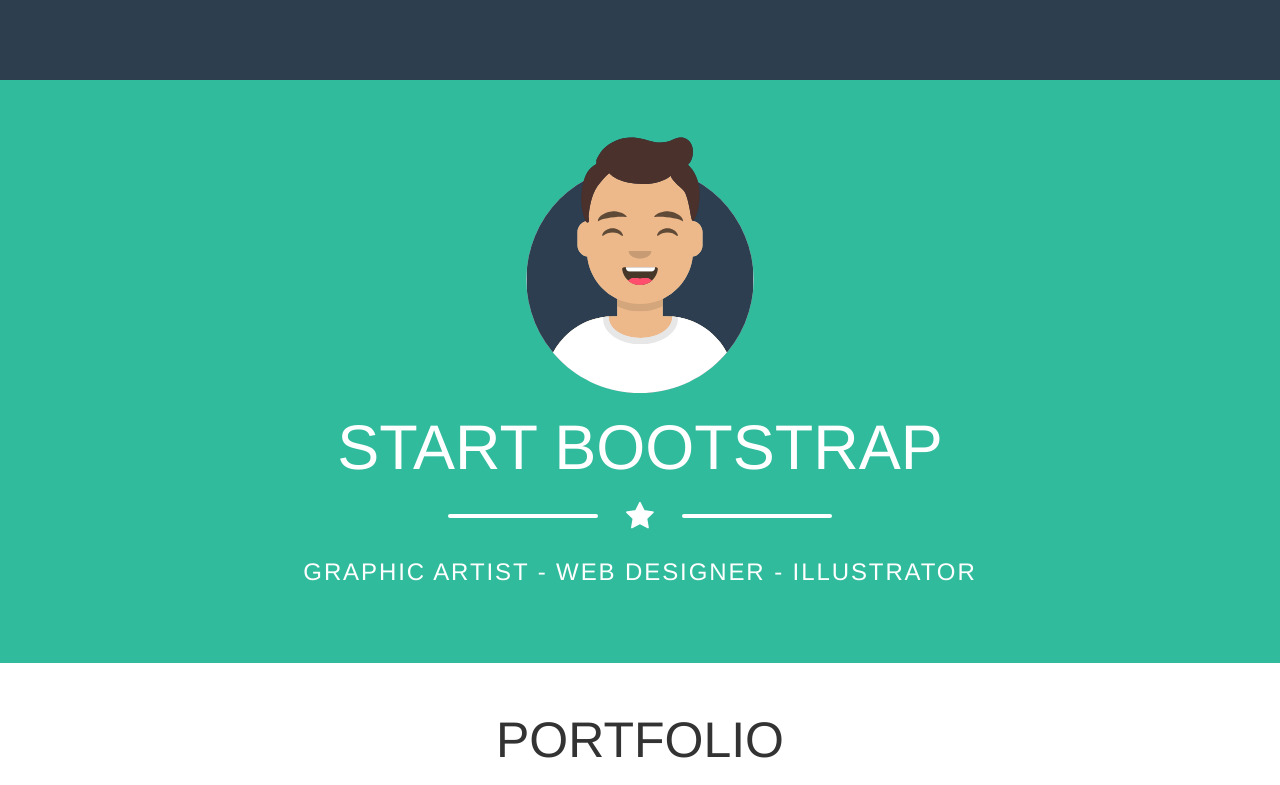
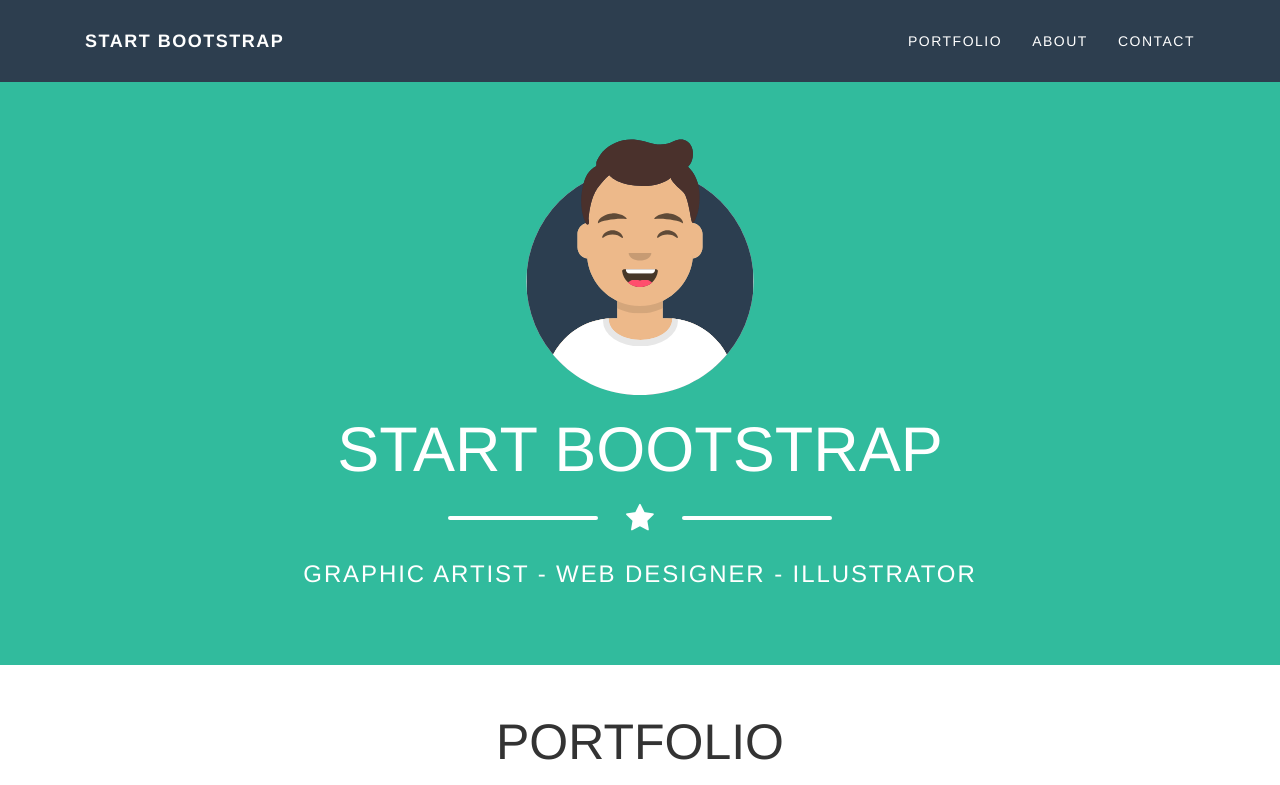
Before and after one commit to Giagar/html-css-bootstrap-freelancer, a plain HTML site: page index.html in a window 1280 px wide. Shown: the top 785 px of the page. Drawn offline with nearby package versions, Linux system fonts and the light colour scheme.

Commit message:
nav: done but sandwich not working

```diff
--- a/css/style.css
+++ b/css/style.css
@@ -51,15 +51,28 @@
 
 /* ----STYLE */
 /* ----nav */
-.my-nav {
-  height: 80px;
+.my-nav  {
+  padding-top: 16px;
+  padding-bottom: 16px;
   background: #2d3e4f;
+  letter-spacing: 1.5px;
 }
 
-/*
-nav li:hover color:1abc9c;
-togliere .active
- */
+.my-nav .navbar-header {
+  font-size: 28px;
+  font-weight: bold;
+}
+
+.my-nav a {
+  color: white;
+  text-transform: uppercase;
+}
+
+.my-nav li a:hover {
+  background: transparent;
+  transform: scale(1.2);
+  color: #1abc9c;
+}
 
 /* ----jumbotron */
 #header .my-img-width {
--- a/index.html
+++ b/index.html
@@ -12,7 +12,26 @@
   <body>
     <div class="wrapper">
 
-      <nav class="my-nav"></nav>
+      <!-- <nav class="my-nav"> -->
+        <nav class="my-nav color-white">
+          <div class="container">
+            <!-- Brand and toggle get grouped for better mobile display -->
+            <div class="navbar-header">
+              <a class="navbar-brand color-white" href="#">start bootstrap</a>
+            </div>
+
+            <!-- Collect the nav links, forms, and other content for toggling -->
+            <div class="collapse navbar-collapse" id="bs-example-navbar-collapse-1">
+              <ul class="nav navbar-nav navbar-right color-white">
+                <li><a href="#">portfolio</a></li>
+                <li><a href="#">about</a></li>
+                <li><a href="#">contact</a></li>
+              </ul>
+            </div><!-- /.navbar-collapse -->
+          </div><!-- /.container-fluid -->
+        </nav>
+      <!-- </nav> -->
+
       <div class="jumbotron bkg-green color-white" id="header">
         <!-- container dentro jumbotron: da documentazione  -->
         <div class="container text-center">
```
